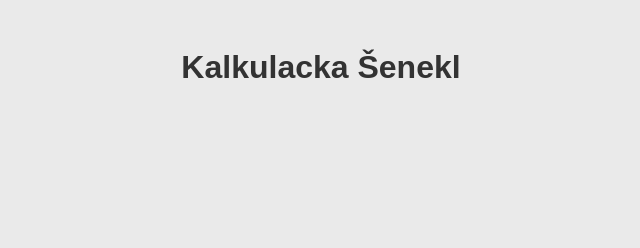
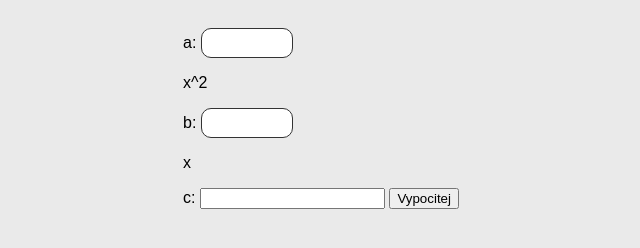
Before and after one commit to OndraSenekl/KvadratickeRovnice, a plain HTML site: page index.html in a window 1280 px wide. Shown: the whole page, without its empty margins (319-959 px from the left). Drawn offline with Linux system fonts and the light colour scheme.

Commit message:
index update

```diff
--- a/index.html
+++ b/index.html
@@ -9,9 +9,24 @@
     <script src="app.js"></script>
 </head>
 <body>
-    <h1 id="nadpis">Kalkulacka Šenekl</h1>
+    <form>
+        <label for="a">a:</label>
+        <input type="number" name="a" id="a">
+        <p>x^2</p>
+        <label for="b">b:</label>
+        <input type="number" name="b" id="b">
+        <p>x</p>
+        <label for="c">c:</label>
+        <input type="c" name="c" id="c">
+        <input type="button" id="vypocet" value="Vypocitej" onclick="Calculate()">
+    </form>
 
+    <script>
+        function Calculate()
+        {
 
+        }
+    </script>
 
 </body>
 </html>
```
